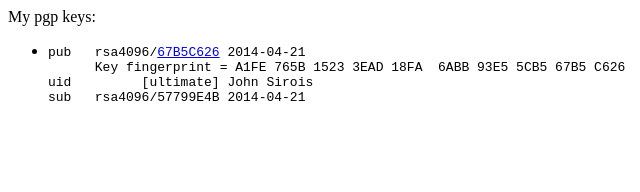
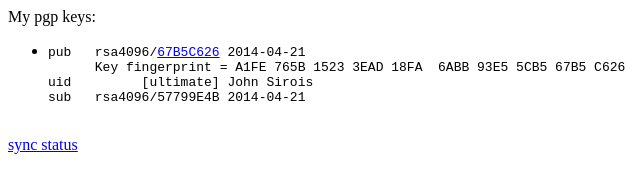
Before and after one commit to jsirois/people.apache.org, a plain HTML site: page index.html in a window 1280 px wide. Shown: the full height of the page, 0-640 px from the left. Drawn offline with Linux system fonts and the light colour scheme.

Commit message:
Add a link to the sync status.

```diff
--- a/index.html
+++ b/index.html
@@ -14,5 +14,7 @@ sub   rsa4096/57799E4B 2014-04-21
         </pre>
       </li>
     </ul>
+    <p>
+    <a href="status.txt">sync status</a>
   </body>
 </html>
```
